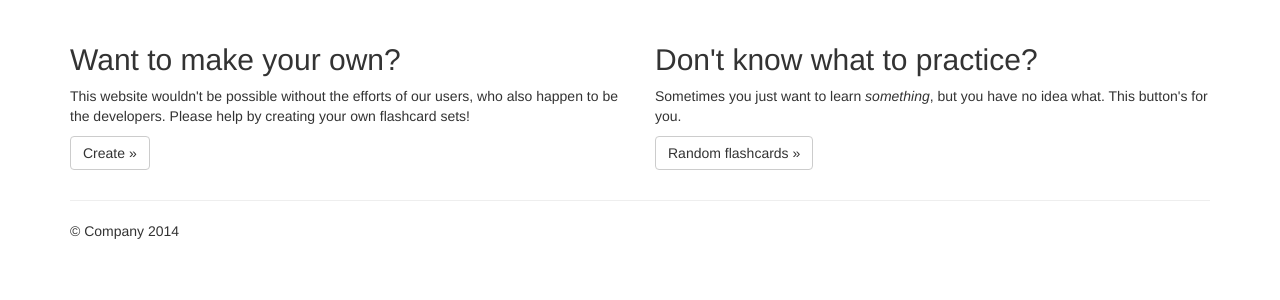
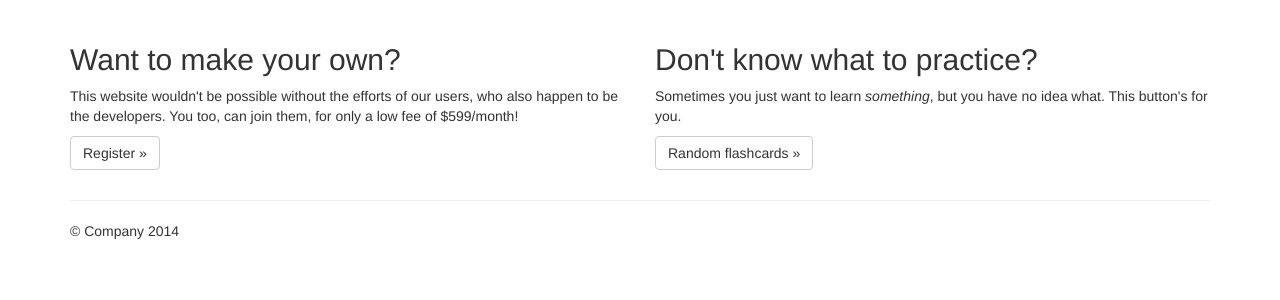
Before and after one commit to cs2102-group20/flashcards, a PHP site: page / in a window 1280 px wide. Shown: the part 358-658 px from the top of the page. Run offline with PHP 8.4, Linux system fonts and the light colour scheme; a stand-in replaces the project's code that opens the database connection; some libraries are stand-ins or nearby versions.

Commit message:
Swap logged in/out content

```diff
--- a/index.php
+++ b/index.php
@@ -38,11 +38,11 @@
         <div class="col-md-6">
           <h2>Want to make your own?</h2>
           <?php if (USER_IS_LOGGED_IN) { ?>
+            <p>This website wouldn't be possible without the efforts of our users, who also happen to be the developers. Please help by creating your own flashcard sets!</p>
+            <p><a class="btn btn-default" href="create" role="button">Create &raquo;</a></p>
+          <?php } else { ?>
             <p>This website wouldn't be possible without the efforts of our users, who also happen to be the developers. You too, can join them, for only a low fee of $599/month!</p>
             <p><a class="btn btn-default" href="register" role="button">Register &raquo;</a></p>
-          <?php } else { ?>
-            <p>This website wouldn't be possible without the efforts of our users, who also happen to be the developers. Please help by creating your own flashcard sets!</p>
-            <p><a class="btn btn-default" href="create" role="button">Create &raquo;</a></p>
           <?php } ?>
         </div>
         <div class="col-md-6">
```
